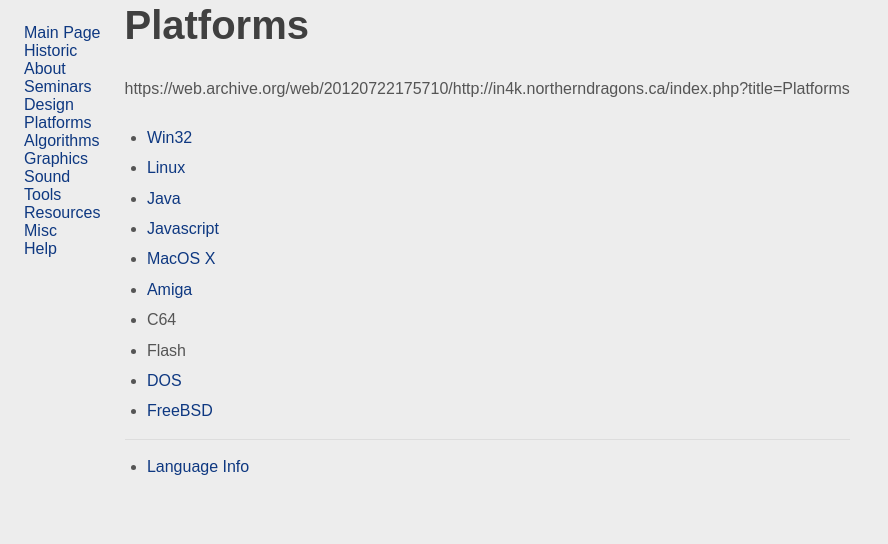
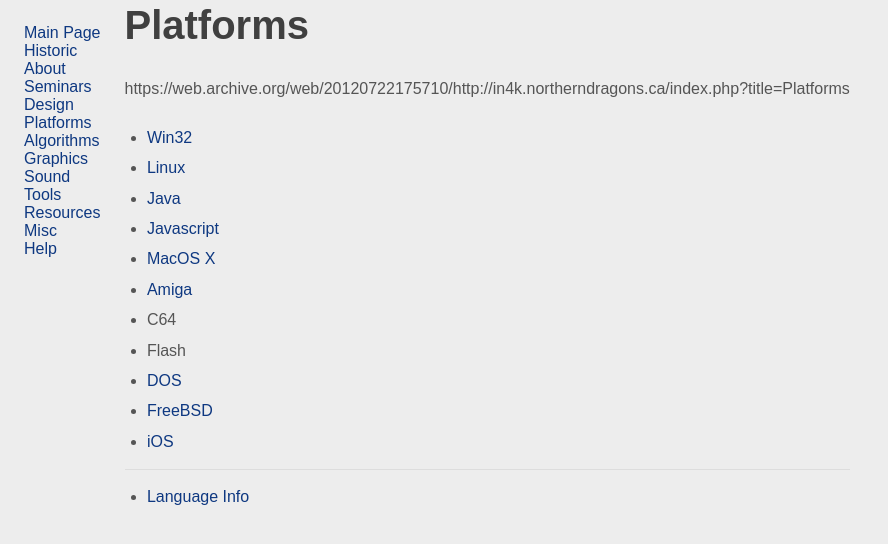
Before and after one commit to in4k/in4k.github.io, a Jekyll site: the page built from wiki/platforms.markdown, in a window 1280 px wide. Shown: the top 544 px of the page, without its empty margins (0-888 px from the left). Built offline with Jekyll 4.4.1, drawn with Linux system fonts in a browser that asks for light colours; some web fonts are replaced.

Commit message:
Update platforms.markdown

```diff
--- a/wiki/platforms.markdown
+++ b/wiki/platforms.markdown
@@ -15,6 +15,7 @@ https://web.archive.org/web/20120722175710/http://in4k.northerndragons.ca/index.
 * Flash
 * [DOS](dos)
 * [FreeBSD](freebsd)
+* [iOS](iOS)
 
 ***
 
```
